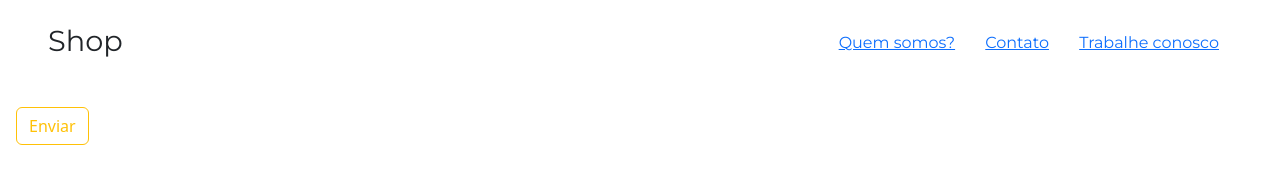
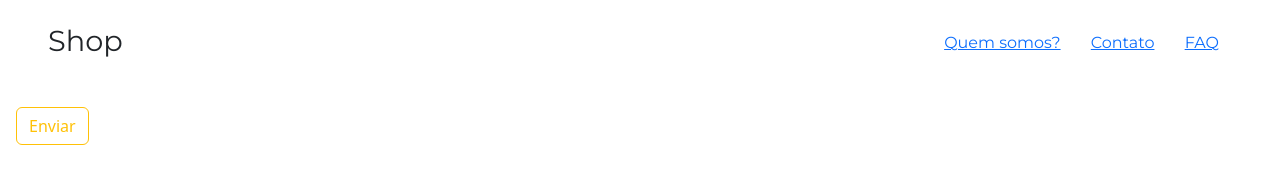
Before and after one commit to hugosique/bootstrap-landing-page, a website: page index.html in a window 1280 px wide. Drawn offline with nearby package versions, Linux system fonts and the light colour scheme.

Commit message:
WIP - Ajuste nomenclatura de links

```diff
--- a/index.html
+++ b/index.html
@@ -21,7 +21,7 @@
         <div class="header-links d-none d-lg-block mx-5">
             <a class="btn btn-link">Quem somos?</a>
             <a class="btn btn-link">Contato</a>
-            <a class="btn btn-link">Trabalhe conosco</a>
+            <a class="btn btn-link">FAQ</a>
         </div>
 
         <div class="header-links_menuButton d-block d-lg-none mx-5">
@@ -40,7 +40,7 @@
         <ul class="list-group nav-list">
             <a href="#"><li class="list-group-item">Quem somos?</li></a>
             <a href="#"><li class="list-group-item">Contato</li></a>
-            <a href="#"><li class="list-group-item">Trabalhe conosco</li></a>
+            <a href="#"><li class="list-group-item">FAQ</li></a>
         </ul>
     </nav>
 
```
